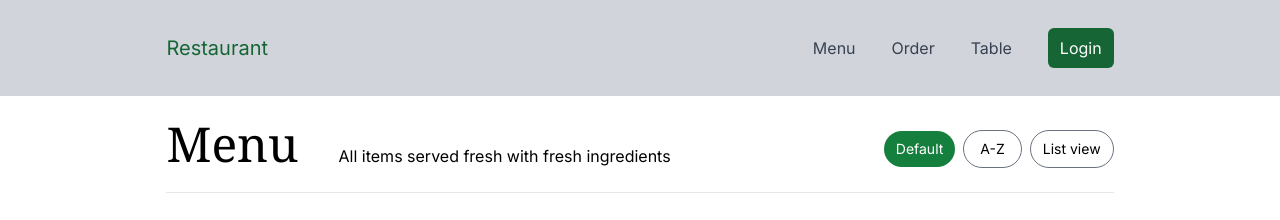
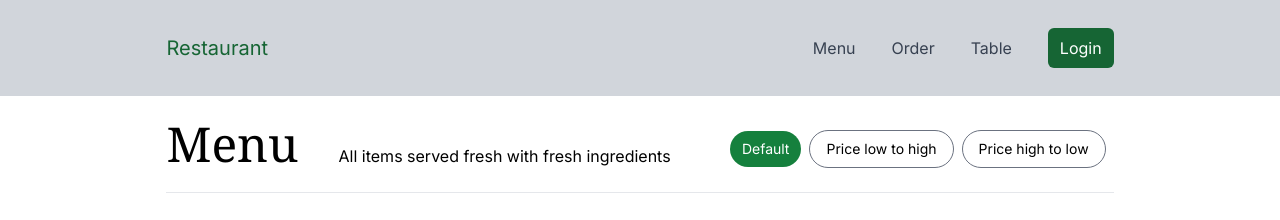
Before and after one commit to RealPhilos/resturant_website_team_project, a Next.js app in the folder frontend/: page /menu in a window 1280 px wide. Shown: the top 220 px of the page. Built offline with nearby package versions, Linux system fonts and the light colour scheme; no server answers.

Commit message:
feat(MenuHeader): Made filter buttons on menu header change colour when clicked.

```diff
--- a/frontend/src/app/menu/components/menuHeader.jsx
+++ b/frontend/src/app/menu/components/menuHeader.jsx
@@ -1,6 +1,27 @@
-import React from "react";
 
+"use client";
+
+import React, { useState } from "react";
+
+const FilterButtons = ["Default", "Price low to high", "Price high to low"];
+
+/**
+ * Functional component that represents the header of the menu.
+ *
+ * @returns The rendered header component.
+ */
 function MenuHeader() {
+  const [activeButton, setActiveButton] = useState("Default");
+
+  /**
+   * Handles the button click event and updates the active button state.
+   *
+   * @param string buttonName - The name of the clicked button.
+   */
+  const handleButtonClick = (buttonName) => {
+    setActiveButton(buttonName);
+  };
+
   return (
     <div className="py-6 flex justify-between items-end">
       <div className="flex items-end gap-10">
@@ -8,19 +29,22 @@ function MenuHeader() {
         <span>All items served fresh with fresh ingredients</span>
       </div>
       <div>
-        <button className="py-2 bg-green-700 text-white mr-2 px-3 text-sm rounded-3xl">
-          Default
-        </button>
-        <button className="py-2 border-gray-500 border text-black mr-2 px-4 text-sm rounded-3xl">
-          A-Z
-        </button>
-        <button className="py-2 border-gray-500 border text-black text-sm px-3 rounded-3xl">
-          List view
-        </button>
+        {FilterButtons.map((buttonName) => (
+          <button
+            key={buttonName}
+            className={
+              buttonName === activeButton
+                ? "py-2 bg-green-700 text-white mr-2 px-3 text-sm rounded-3xl"
+                : "py-2 border-gray-500 border text-black mr-2 px-4 text-sm rounded-3xl"
+            }
+            onClick={() => handleButtonClick(buttonName)}
+          >
+            {buttonName}
+          </button>
+        ))}
       </div>
     </div>
   );
 }
 
-
 export default MenuHeader;
```
